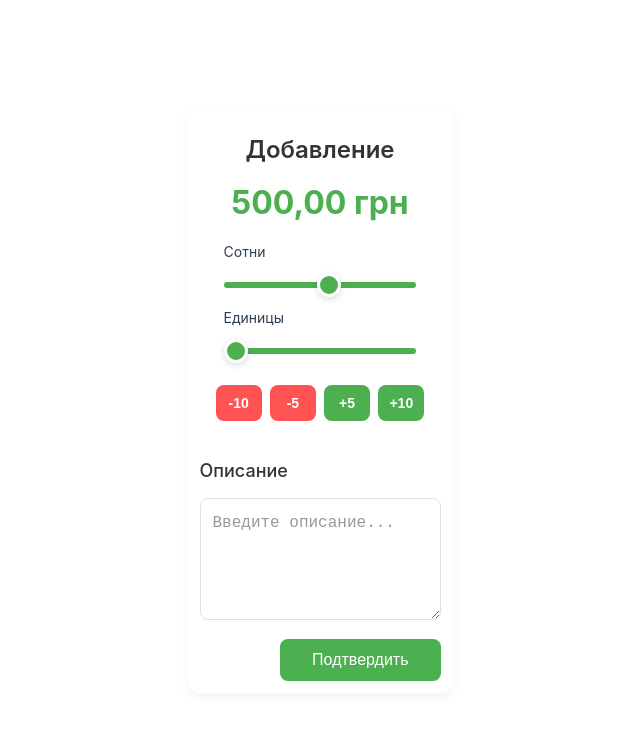
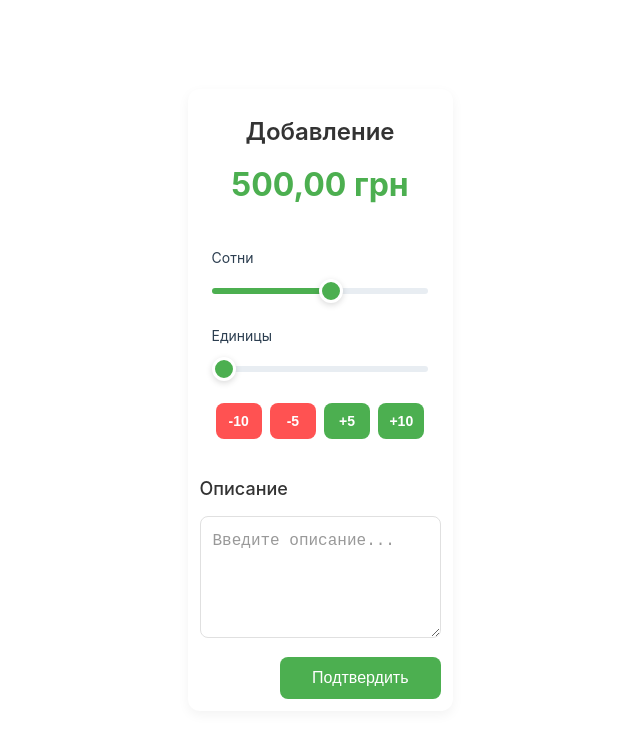
Before and after one commit to City7g/my-app, a Vue app: page /add/1 in a window 1280 px wide. Shown: the top 738 px of the page, without its empty margins (320-960 px from the left). Built offline with nearby package versions, Linux system fonts and the light colour scheme; the HTML template or start-up script is replaced by a standard one.

Commit message:
fix bg input gradient

```diff
--- a/src/components/PriceRange.vue
+++ b/src/components/PriceRange.vue
@@ -34,14 +34,8 @@ const ones = computed({
   }
 })
 
-const getBackgroundSizeHundreds = computed(() => {
-  const value = (hundreds.value * 100) / 900
-  return `${value}% 100%`
-})
-
-const getBackgroundSizeOnes = computed(() => {
-  const value = (ones.value * 100) / 99
-  return `${value}% 100%`
+const getGradientStyle = (value: number, max: number) => ({
+  background: `linear-gradient(to right, var(--primary-color) 0%, var(--primary-color) ${(value * 100) / max}%, #E8EDF2 ${(value * 100) / max}%, #E8EDF2 100%)`
 })
 
 const adjustPrice = (amount: number) => {
@@ -59,18 +53,16 @@ const adjustPrice = (amount: number) => {
       <div class="price-display">
         {{ formatPrice(price) }}
       </div>
-      <div class="range-container">
-        <label class="range-label">Сотни</label>
-        <input type="range" :min="0" :max="900" :step="100" v-model="hundreds" class="range-input" :style="{
-          background: `linear-gradient(to right, var(--primary-color) 0%, var(--primary-color) ${getBackgroundSizeHundreds}, #E8EDF2 ${getBackgroundSizeHundreds}, #E8EDF2 100%)`
-        }" />
-      </div>
-      <div class="range-container">
-        <label class="range-label">Единицы</label>
-        <input type="range" :min="0" :max="99" :step="1" v-model="ones" class="range-input" :style="{
-          background: `linear-gradient(to right, var(--primary-color) 0%, var(--primary-color) ${getBackgroundSizeOnes}, #E8EDF2 ${getBackgroundSizeOnes}, #E8EDF2 100%)`
-        }" />
-      </div>
+      <label class="range-container">
+        <span class="range-label">Сотни</span>
+        <input type="range" :min="0" :max="900" :step="100" v-model="hundreds" class="range-input"
+          :style="getGradientStyle(hundreds, 900)" />
+      </label>
+      <label class="range-container">
+        <span class="range-label">Единицы</span>
+        <input type="range" :min="0" :max="99" :step="1" v-model="ones" class="range-input"
+          :style="getGradientStyle(ones, 99)" />
+      </label>
       <div class="quick-adjust">
         <button v-for="value in [-10, -5, 5, 10]" :key="value" @click="adjustPrice(value)" class="adjust-button" :class="{
           'decrease': value < 0,
```
